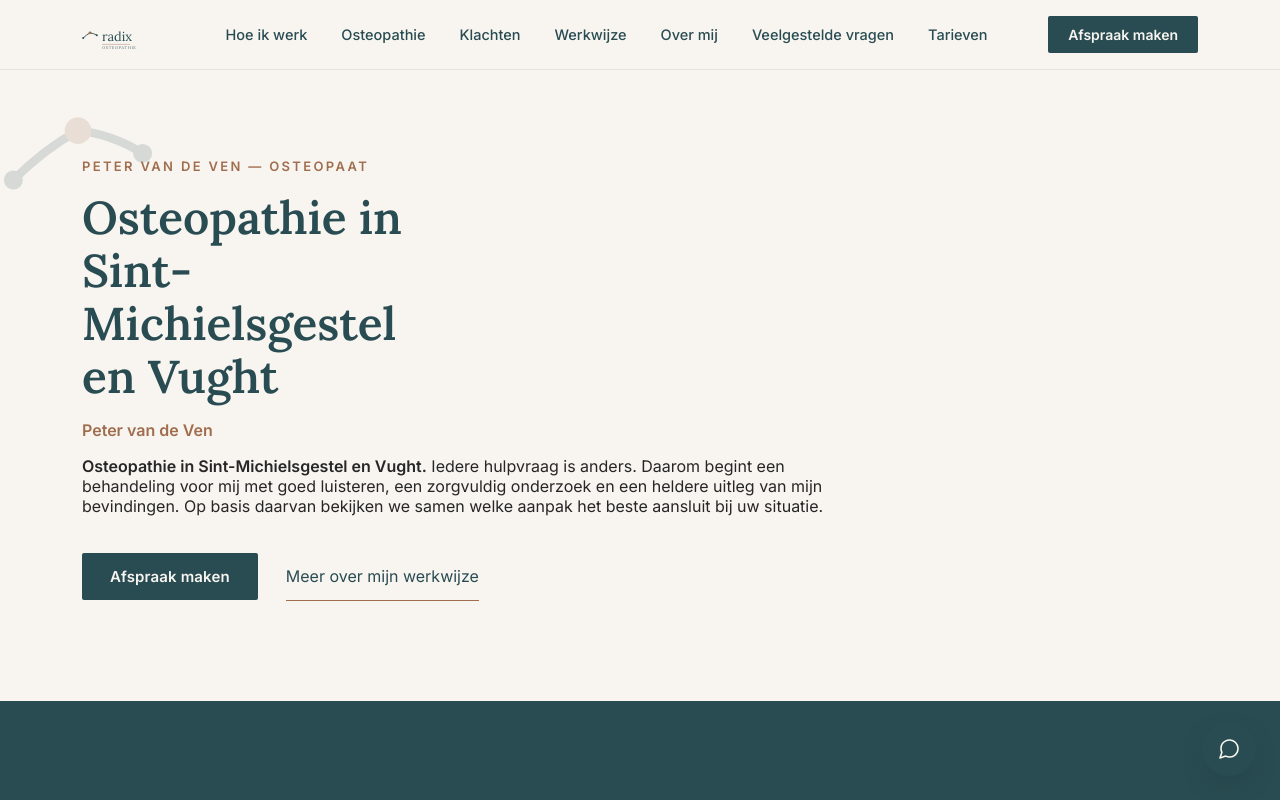
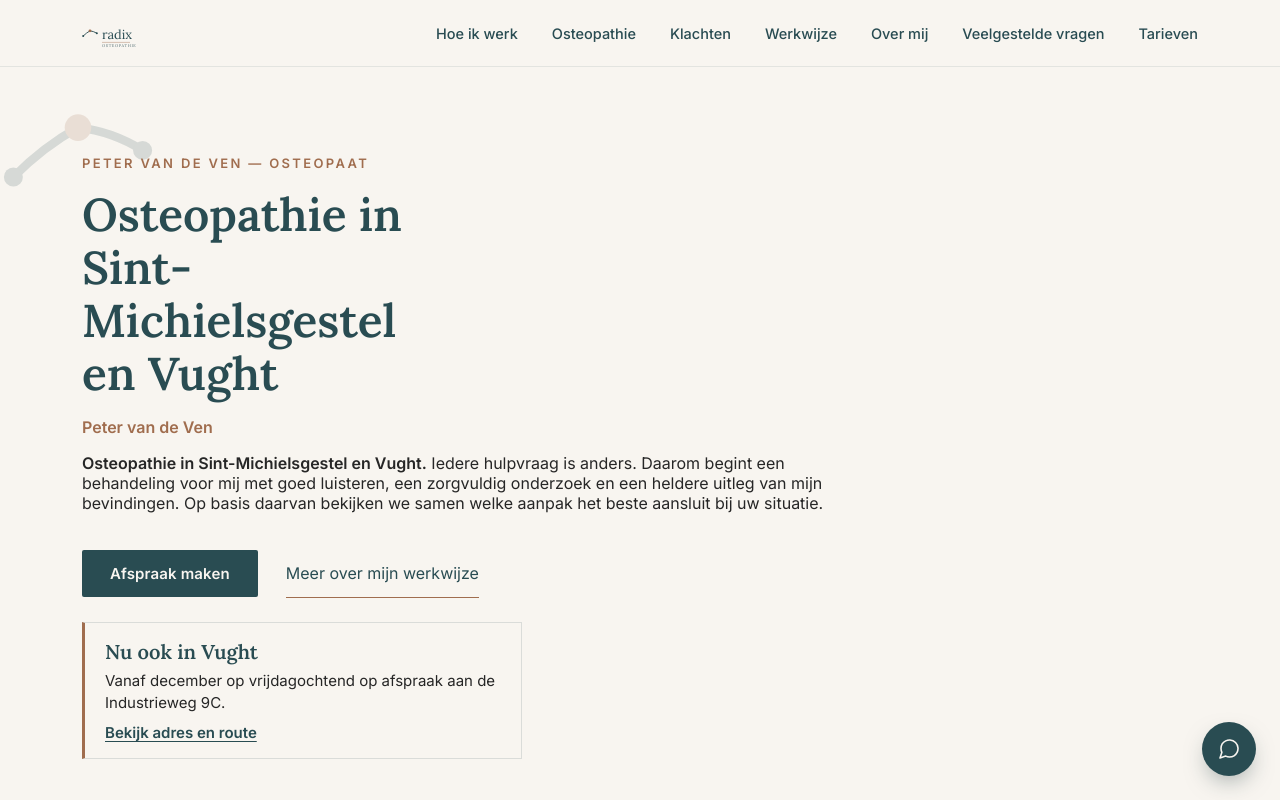
Before and after one commit to petervandeven01-pixel/radix-osteopathie-website, a plain HTML site: page index.html in a window 1280 px wide. Shown: the top 800 px of the page. Drawn offline with Linux system fonts and the light colour scheme.

Commit message:
Toon Vught-aankondiging met één afspraakknop bovenaan

```diff
--- a/index.html
+++ b/index.html
@@ -540,6 +540,10 @@
   .hero-grid{gap:42px;}
   .soft-photo{border-radius:11px;}
 }
+  .vught-note{max-width:440px;margin-top:24px;padding:16px 20px;background:var(--light);border:1px solid rgba(41,76,82,.14);border-left:3px solid var(--copper);}
+  .vught-note h2{font-family:var(--serif);font-size:20px;line-height:1.3;color:var(--main);margin:0 0 5px;}
+  .hero .vught-note p{font-size:15px;line-height:1.5;margin:0 0 7px;}
+  .vught-note a{color:var(--main);font-size:15px;font-weight:600;text-decoration:underline;text-underline-offset:3px;}
 </style>
 </head>
 <body>
@@ -572,7 +576,6 @@
 <a href="#faq">Veelgestelde vragen</a>
 <a href="#tarieven">Tarieven</a>
 </nav>
-<a class="nav-cta nav-cta-desktop" href="https://book.crossuite.app/00c236b6-f5ac-43f6-9b8e-8d1da84ddaf2" rel="noopener" target="_blank">Afspraak maken</a>
 <button aria-controls="navMobile" aria-expanded="false" aria-label="Menu openen" class="nav-toggle" id="navToggle">
 <svg fill="none" height="22" stroke="#294C52" stroke-linecap="round" stroke-width="1.8" viewbox="0 0 22 22" width="22"><path d="M2 6h18"></path><path d="M2 11h18"></path><path d="M2 16h18"></path></svg>
 </button>
@@ -585,7 +588,6 @@
 <a href="#over">Over mij</a>
 <a href="#faq">Veelgestelde vragen</a>
 <a href="#tarieven">Tarieven</a>
-<a class="nav-cta" href="https://book.crossuite.app/00c236b6-f5ac-43f6-9b8e-8d1da84ddaf2" rel="noopener" target="_blank">Afspraak maken</a>
 </div>
 </header>
 <script>
@@ -616,6 +618,11 @@
 <a class="btn btn-primary" href="https://book.crossuite.app/00c236b6-f5ac-43f6-9b8e-8d1da84ddaf2" rel="noopener" target="_blank">Afspraak maken</a>
 <a class="btn-ghost" href="#werkwijze">Meer over mijn werkwijze</a>
 </div>
+<aside class="vught-note" aria-labelledby="vught-note-title">
+<h2 id="vught-note-title">Nu ook in Vught</h2>
+<p>Vanaf december op vrijdagochtend op afspraak aan de Industrieweg 9C.</p>
+<a href="#vught">Bekijk adres en route</a>
+</aside>
 </div>
 </div>
 </section>
```
